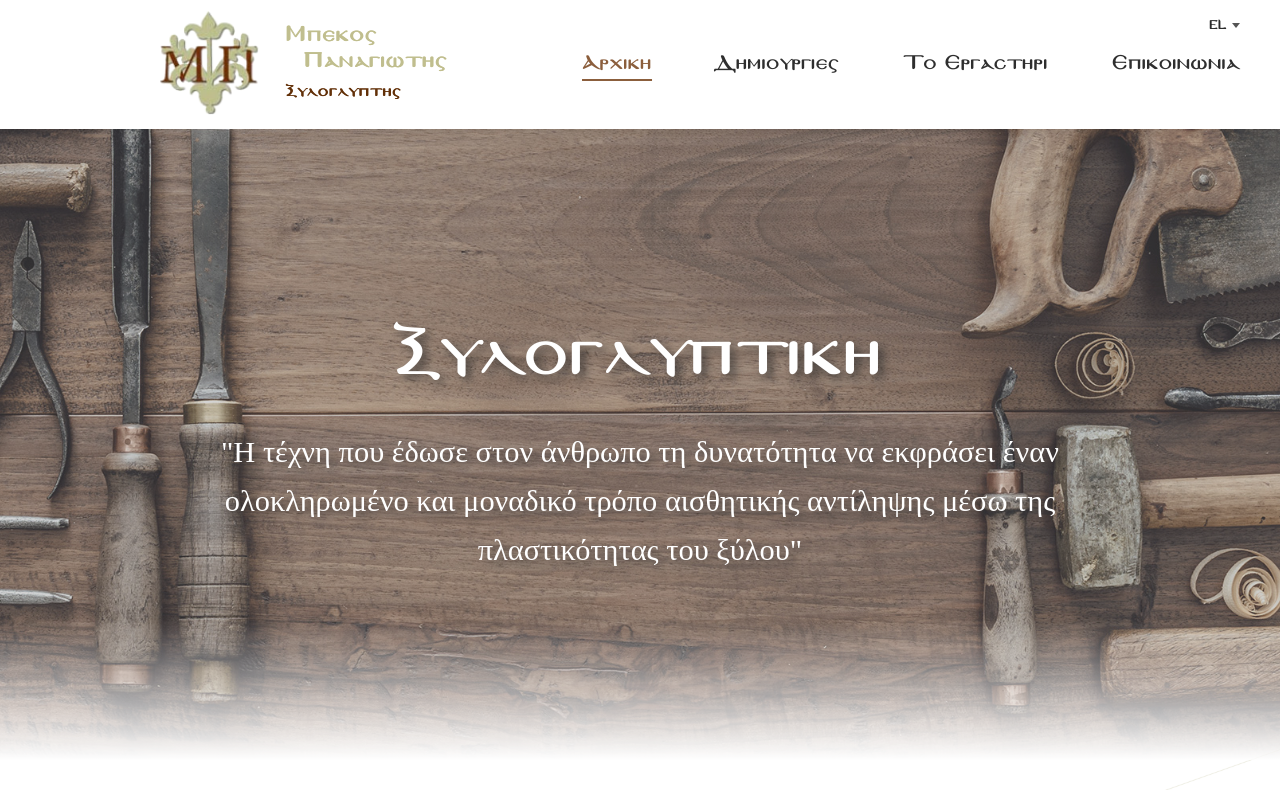
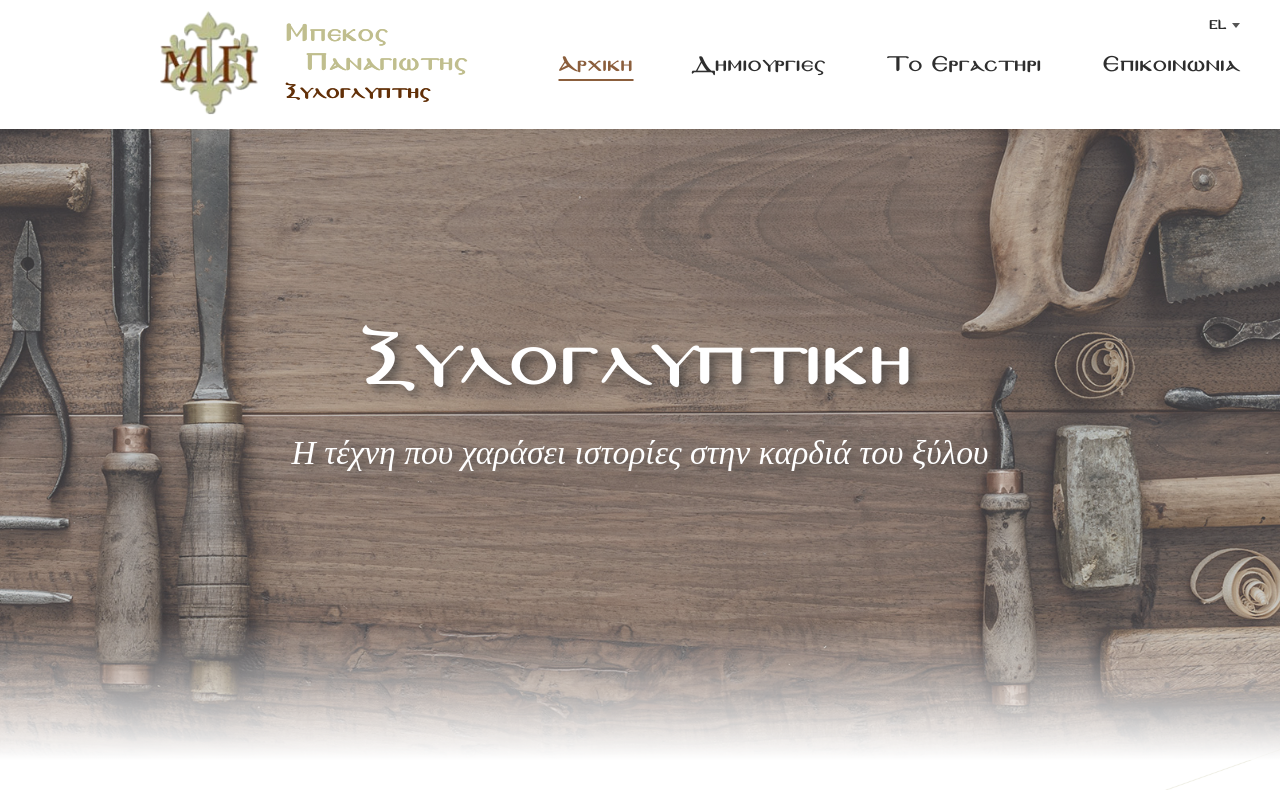
Before and after one commit to GerasimosBekos/artistFolio, a React (Create React App) app: page / in a window 1280 px wide. Shown: the top 790 px of the page. Built offline with nearby package versions, Linux system fonts and the light colour scheme; a web font is replaced by a local one.

Commit message:
fix fonts and sizes

```diff
--- a/src/Main.js
+++ b/src/Main.js
@@ -20,7 +20,7 @@ function Main(props) {
         <>
             <div className="main">
                 <Header />
-                <HeroScreen image={heroImage} title={t.main.heroTitle} text={t.main.heroSubtitle} height="95vh" opacity="0.82"/>
+                <HeroScreen image={heroImage} title={t.main.heroTitle} text={t.main.heroSubtitle} height="95vh" opacity="0.78" title_size="5.3rem"/>
                 <div className="content">
                     <div data-aos="fade-up">
                         <MainAbout />
--- a/src/components/Breadcrumb.js
+++ b/src/components/Breadcrumb.js
@@ -15,10 +15,10 @@ const Breadcrumb = () => {
 
   useEffect(() => {
     const titleMapping = {
-      "": t.header.main,
-      "gallery": t.header.gallery,
-      "about": t.header.about,
-      "contact": t.header.contact,
+      "": t.categories.main,
+      "gallery": t.categories.gallery,
+      "about": t.categories.about,
+      "contact": t.categories.contact,
       "templa": t.categories.templa,
       "proskinitaria": t.categories.proskinitaria,
       "stasidia": t.categories.stasidia,
@@ -46,7 +46,7 @@ const Breadcrumb = () => {
 
   return (
     <nav className="breadcrumb">
-      <Link to="/">{t.header.main}</Link>
+      <Link to="/">{t.categories.main}</Link>
       {breadcrumbs.map((crumb, index) => (
         <span key={crumb.path}>
           {" › "}
--- a/src/components/Header.css
+++ b/src/components/Header.css
@@ -57,7 +57,7 @@
   display: flex;
   flex-direction: column;
   line-height: 1.2;
-  font-size: 1.5rem;
+  font-size: 1.7rem;
   text-shadow: 0.6px 0 0 currentColor;
   letter-spacing: 0.5px;
   text-decoration: none;
@@ -67,37 +67,40 @@
 }
 
 .header.scrolled .artist-name {
-  font-size: 1.3rem;
-  margin-top: 0.3rem;
+  font-size: 1.2rem;
+  /* margin-top: 0.3rem; */
 }
 
 .name {
   margin: 0;
   color: #c0be8e;
-  margin-bottom: 0.4rem;
+  /* margin-bottom: 0.4rem; */
   margin-top: -0.2rem;
 }
 
 .surname {
-  margin: 0;
+  /* margin: 0; */
   color: #c0be8e;
 }
 
 .profession {
-  font-size: 1.1rem;
+  font-size: 1.4rem;
+  font-weight: 500;
   color: #623008;
-  text-shadow: 0.5px 0 0 currentColor;
+  text-shadow: 0.8px 0 0 currentColor;
   transition: font-size 0.3s ease;
+  /* margin-top: 0.8rem; */
 }
 
 .header.scrolled .profession {
-  font-size: 0.9rem;
+  font-size: 1rem;
+  margin-top: 0rem;
 }
 
 /* === NAVIGATION === */
 .nav {
   display: flex;
-  gap: 4rem;
+  gap: 3.8rem;
 }
 
 .nav-option {
@@ -107,7 +110,8 @@
   color: #2e2e2e;
   font-weight: 400;
   transition: color 0.3s ease;
-  padding-bottom: 4px;
+  padding-bottom: 2px;
+  font-size: 1.5rem;
 }
 
 .nav-option:link,
--- a/src/components/HeroScreen.css
+++ b/src/components/HeroScreen.css
@@ -20,7 +20,7 @@
   width: 90%; /* responsive width */
   padding: 2rem;
   border-radius: 8px;
-  font-size: 2rem;
+  /* font-size: 2rem; */
   line-height: 1.6;
   text-align: center;
   z-index: 2;
@@ -31,16 +31,20 @@
 
 .quote-title {
   padding: 0;
-  font-size: 4.7rem;
-  margin-bottom: 1rem;
-  /* font-weight: 700; */
+  /* font-size: 4.7rem; */
+  /* margin-bottom: 0.2rem; */
+  font-weight: 500;
 
 }
 
 .quote-text {
-  font-size: 1.9rem;
-  line-height: 1.6;
+  font-size: 2.1rem;
+  line-height: 1.5;
+  font-weight: 480;
   font-family: var(--font-main);
+  font-style: italic;
+  /* text-shadow: 50px 5px 10px rgba(0,0,0,0.7); */
+  /* margin: 0 2rem; */
 }
 
 /* === FADE AT BOTTOM === */
@@ -63,7 +67,7 @@
   left: 0;
   width: 100%;
   height: 100%;
-  background-color: rgba(0, 0, 0, 0.2); /* black overlay with 50% opacity */
+  background-color: rgba(0, 0, 0, 0.23);
 }
 
 /* === RESPONSIVE === */
--- a/src/components/HeroScreen.js
+++ b/src/components/HeroScreen.js
@@ -1,9 +1,9 @@
 import "./HeroScreen.css";
 import "../Main.css";
 
-function HeroScreen({image, title, text, height, opacity}) {
+function HeroScreen({image, title, text, height, opacity, title_size = "4.3rem"}) {
     return (
-        <section className="hero" style={{backgroundImage: `url(${image})`, height: height, opacity: opacity}}>
+        <section className="hero" style={{backgroundImage: `url(${image})`, height: height, opacity: opacity, fontSize: title_size}}>
             <div className="quote">
                 <div className="quote-title">
                     {title}
--- a/src/translations/el.js
+++ b/src/translations/el.js
@@ -26,7 +26,8 @@ export const el = {
     },
     main: {
         heroTitle: "Ξυλογλυπτικη",
-        heroSubtitle: "\"H τέχνη που έδωσε στον άνθρωπο τη δυνατότητα να εκφράσει έναν ολοκληρωμένο και μοναδικό τρόπο αισθητικής αντίληψης μέσω της πλαστικότητας του ξύλου\"",
+        // heroSubtitle: "\"H τέχνη που έδωσε στον άνθρωπο τη δυνατότητα να εκφράσει έναν ολοκληρωμένο και μοναδικό τρόπο αισθητικής αντίληψης μέσω της πλαστικότητας του ξύλου\"",
+        heroSubtitle: "Η τέχνη που χαράσει ιστορίες στην καρδιά του ξύλου",
         gallerySubtitle: "ΚΑΤΗΓΟΡΙΕΣ",
         galleryTitle: "Δημιουργιες",
         textToGallery: "Ανακαλύψτε όλες τις δημιουργίες μου",
@@ -82,6 +83,10 @@ export const el = {
         footerImageText: "\"... καὶ ἴδε ἐπὶ τοὺς δούλους σου καὶ ἐπὶ τὰ ἔργα σου καὶ ὁδήγησον τοὺς υἱοὺς αὐτῶν\" - Ψαλμός 89:16"
     },
     categories: {
+        main: "Αρχική",
+        gallery: "Δημιουργίες",
+        about: "Το Εργαστήρι",
+        contact: "Επικοινωνία",
         templa: "Τέμπλα",
         proskinitaria: "Προσκυνητάρια",
         stasidia: "Στασίδια",
--- a/src/translations/en.js
+++ b/src/translations/en.js
@@ -22,7 +22,8 @@ export const en = {
     },
     main: {
         heroTitle: "Woodcarving",
-        heroSubtitle: "\"The art that gave mankind the ability to express a complete and unique way of aesthetic perception through the plasticity of wood\"",
+        // heroSubtitle: "\"The art that gave mankind the ability to express a complete and unique way of aesthetic perception through the plasticity of wood\"",
+        heroSubtitle: "The art that carves stories into the heart of the wood",
         gallerySubtitle: "CATEGORIES",
         galleryTitle: "Creations",
         textToGallery: "Discover all my creations",
@@ -80,6 +81,10 @@ export const en = {
         footerImageText: "\"...look upon your servants and their work, and guide their children\" - Psalm 90:16"
     },
     categories: {
+        main: "Home",
+        gallery: "Gallery",
+        about: "About",
+        contact: "Contact",
         templa: "Iconostases",
         proskinitaria: "Icon Stands",
         stasidia: "Choir Stalls",
```
